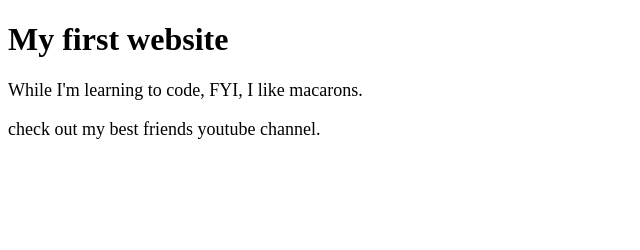
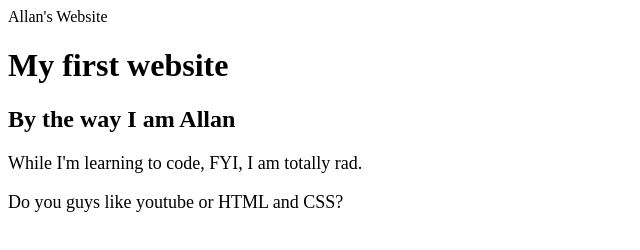
Before and after one commit to allansaur/allansaur.github.io, a plain HTML site: page index.html in a window 1280 px wide. Shown: the whole page, without its empty margins (0-640 px from the left). Drawn offline with Linux system fonts and the light colour scheme.

Commit message:
auto commit

```diff
--- a/app.css
+++ b/app.css
@@ -5,5 +5,5 @@ p {
 
 p:hover {
   color: red;
-  font-size: 25px;
+  font-family: sans-serif;
 }
--- a/index.html
+++ b/index.html
@@ -1,12 +1,22 @@
 <!DOCTYPE html>
 <html>
   <head>
+    <div class="gallery"
     <title>Allan's Website</title>
     <link rel="stylesheet" href="app.css">
   </head>
+
+  <figure class="gallery-item">
+	  <style type="text/css">
+  <img class="tumbnail" scr="http://i1.ytimg.com/vi/4PDJcw9oJt0/
+  maxresdefault.jpg">
+      </style>
+  </div>
+  </figure>
   <body>
     <h1>My first website</h1>
-    <p>While I'm learning to code, FYI, I like macarons.</p>
-    <p> check out my best friends youtube channel.</p>
+    <h2>By the way I am Allan</h2>
+    <p>While I'm learning to code, FYI, I am totally rad.</p>
+    <p>Do you guys like youtube or HTML and CSS?</p>
   </body>
 </html>
```
